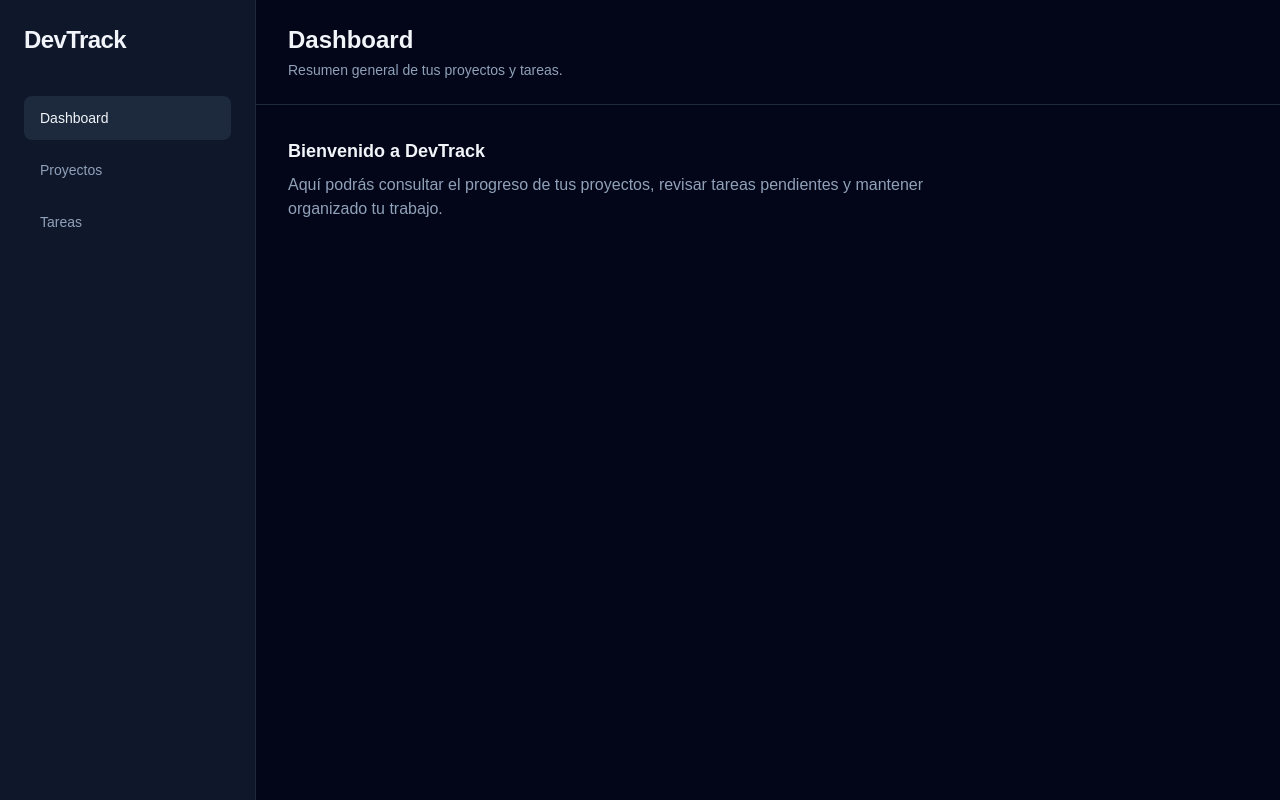
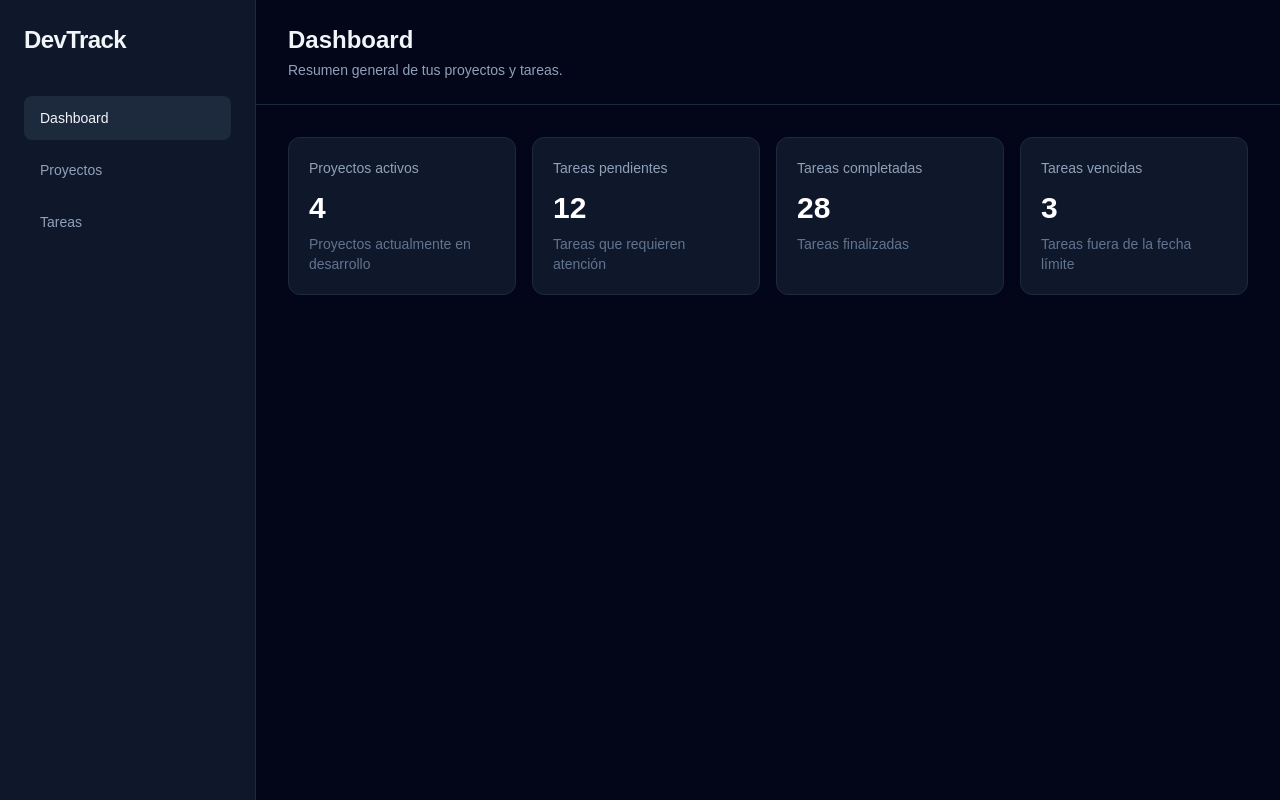
Before and after one commit to JC-ProyectosDigitales/DevTrack, a Next.js app: page / in a window 1280 px wide. Built offline with nearby package versions, Linux system fonts and the light colour scheme.

Commit message:
feat: add dashboard summary cards

```diff
--- a/src/app/page.tsx
+++ b/src/app/page.tsx
@@ -1,5 +1,6 @@
 import Header from "@/components/Header";
 import Sidebar from "@/components/Sidebar";
+import StatCard from "@/components/StatCard";
 
 export default function Home() {
   return (
@@ -11,12 +12,31 @@ export default function Home() {
           <Header />
 
           <div className="p-8">
-            <h3 className="text-lg font-semibold">Bienvenido a DevTrack</h3>
+            <div className="grid gap-4 md:grid-cols-2 xl:grid-cols-4">
+              <StatCard
+                title="Proyectos activos"
+                value={4}
+                description="Proyectos actualmente en desarrollo"
+              />
 
-            <p className="mt-2 max-w-2xl text-slate-400">
-              Aquí podrás consultar el progreso de tus proyectos, revisar tareas
-              pendientes y mantener organizado tu trabajo.
-            </p>
+              <StatCard
+                title="Tareas pendientes"
+                value={12}
+                description="Tareas que requieren atención"
+              />
+
+              <StatCard
+                title="Tareas completadas"
+                value={28}
+                description="Tareas finalizadas"
+              />
+
+              <StatCard
+                title="Tareas vencidas"
+                value={3}
+                description="Tareas fuera de la fecha límite"
+              />
+            </div>
           </div>
         </section>
       </div>
--- /dev/null
+++ b/src/components/StatCard.tsx
@@ -0,0 +1,21 @@
+type StatCardProps = {
+  title: string;
+  value: number;
+  description: string;
+};
+
+export default function StatCard({
+  title,
+  value,
+  description,
+}: StatCardProps) {
+  return (
+    <article className="rounded-xl border border-slate-800 bg-slate-900 p-5">
+      <p className="text-sm text-slate-400">{title}</p>
+
+      <p className="mt-3 text-3xl font-semibold text-white">{value}</p>
+
+      <p className="mt-2 text-sm text-slate-500">{description}</p>
+    </article>
+  );
+}
```
